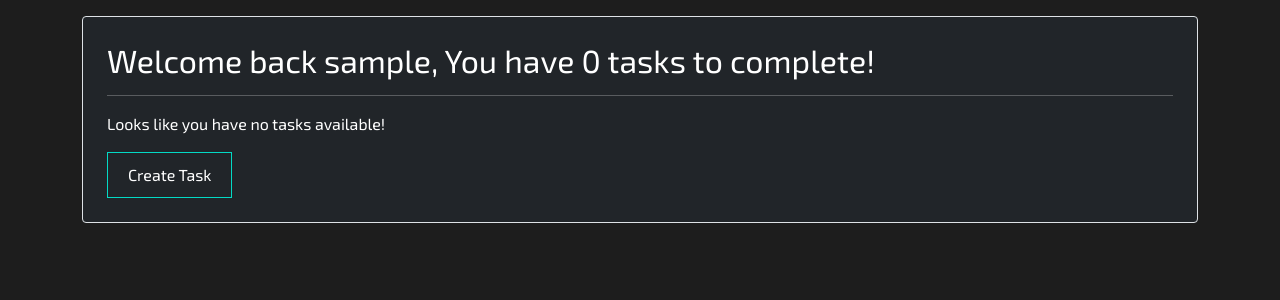
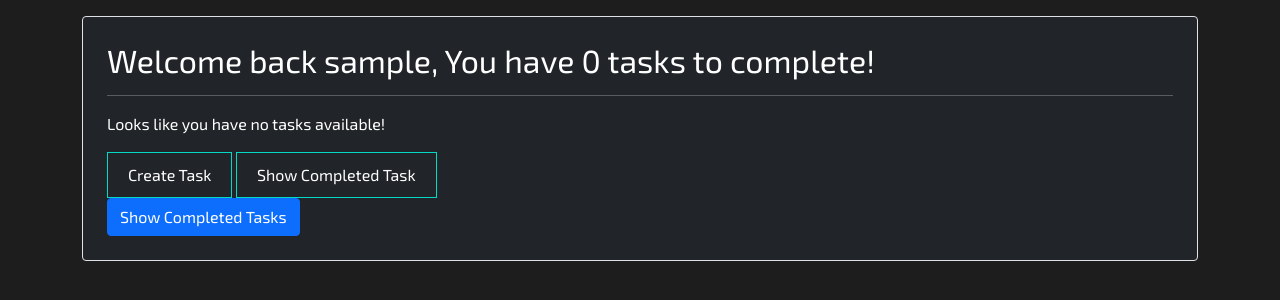
Before and after one commit to x00174641/To-Do-List-Django, a Django app: page / in a window 1280 px wide. Shown: the part 56-356 px from the top of the page. Run offline with Django 4.2, Linux system fonts and the light colour scheme; the visitor is signed in with stand-in values (Sample User, id 1); data that the repository does not hold is empty.

Commit message:
Improvements for UI, added completed time

```diff
--- a/Todo/settings.py
+++ b/Todo/settings.py
@@ -43,6 +43,7 @@ INSTALLED_APPS = [
     #imports
     'crispy_forms',
     'django_extensions',
+    'django.contrib.humanize',
 ]
 
 MIDDLEWARE = [
--- a/static/css/style.css
+++ b/static/css/style.css
@@ -45,6 +45,18 @@ a {
 
 .create-task-btn:hover {
     border: 1px solid #1964cc;
+    transition: 0.6s;
+}
+.no-tasks-show-completed-tasks-btn {
+    color: #ffffff;
+    border: 1px solid #03DAC5;
+    background-color: #212529;
+    padding: 10px 20px;
+}
+
+.no-tasks-show-completed-tasks-btn:hover {
+    border: 1px solid #1964cc;
+    transition: 0.6s;
 }
 
 .update-task-btn {
@@ -52,18 +64,20 @@ a {
     border: 1px solid #03DAC5;
     background-color: #212529;
     padding: 10px 20px;
-    margin-right: 10px;
-    margin-top: -10px;
-    float:right;
 }
 .delete-task-btn {
     color: #ffffff;
     border: 1px solid #03DAC5;
     background-color: #212529;
     padding: 10px 20px;
-    margin-right: 10px;
-    margin-top: -10px;
-    float:right;
+}
+.update-task-btn:hover {
+    border: 1px solid #1964cc;
+    transition: 0.6s;
+}
+.delete-task-btn:hover {
+    border: 1px solid #1964cc;
+    transition: 0.6s;
 }
 .swal-modal {
     background-color: #212529;
@@ -90,3 +104,16 @@ a {
 .swal-icon--success::before,.swal-icon--success__hide-corners,.swal-icon--success::after {
     background-color: #212529;
 }
+
+.return-home-btn {
+    color: #ffffff;
+    border: 1px solid #03DAC5;
+    background-color: #212529;
+    padding: 10px 20px;
+
+}
+
+.return-home-btn:hover {
+    border: 1px solid #1964cc;
+    transition: 0.6s;
+}
--- a/templates/index.html
+++ b/templates/index.html
@@ -39,44 +39,48 @@
   {%if taskcount == 0 %}
   <p>Looks like you have no tasks available!</p>
   <a href="{% url 'task_new'%}"><button class="create-task-btn">Create Task</button></a>
-
-
+  <a href="{% url 'tasks_completed'%}"><button class="no-tasks-show-completed-tasks-btn">Show Completed Task</button></a>
   {%else%}
+  <div class="container text-white p-4">
   <h3>Do Next:</h3>
   {% for i in tasks %}
   {% if forloop.counter < 2%}
   <div class="task-container">
+  <hr>
     <p class="text-white inline-text" >{{i.id}} | {{i.task_name}} - </p>
     <p id='nextexpiryDate' class="inline-text">{{i.due_date|date:"M d, Y"}} {{i.due_date|time:"H:i:s"}}</p>
     <p id='nextdueTime' class="inline-text time-remaining"></p>
-    <a href="{% url 'task_mark_completed' i.id %}"><button class="delete-task-btn">Mark As Completed</button></a>
-    <a href="{% url 'task_delete' i.id %}"><button class="delete-task-btn">Delete</button></a>
-    <a href="{% url 'task_update' i.id %}"><button class="update-task-btn">Update</button></a>
-
   </div>
-    <hr>
+  <br>
+  <a href="{% url 'task_update' i.id %}"><button class="update-task-btn m-1">Update</button></a>
+  <a href="{% url 'task_mark_completed' i.id %}"><button class="delete-task-btn m-1">Mark As Completed</button></a>
+</div>
     {%endif%}
   {%endfor%}
+  {% if taskcount == 1 %}
+  {%else%}
+  <div class="container text-white p-4">
   <h3>Upcoming Tasks To Do</h3>
   {% for i in tasks %}
   {%if forloop.counter > 1 %}
   {%if forloop.counter < 7 %}
   <div class="task-container">
+    <hr>
     <p class="text-white inline-text">{{i.id}} | {{i.task_name}} - {{i.due_date|date:"M d, Y"}} {{i.due_date|time:"H:i:s"}}</p>
-    <a href="{% url 'task_mark_completed' i.id %}"><button class="delete-task-btn">Mark As Completed</button></a>
-    <a href="{% url 'task_delete' i.id %}"><button class="delete-task-btn">Delete</button></a>
-    <a href="{% url 'task_update' i.id %}"><button class="update-task-btn">Update</button></a>
   </div>
-    <hr>
     <br>
+    <a href="{% url 'task_update' i.id %}"><button class="update-task-btn m-1">Update</button></a>
+    <a href="{% url 'task_mark_completed' i.id %}"><button class="delete-task-btn m-1">Mark As Completed</button></a>
     {%endif%}
     {%endif%}
   {%endfor%}
-  <a href="{% url 'tasks_completed' %}"><button class="btn btn-primary">Show Completed Tasks</button></a>
+</div>
+  {%endif%}
 </div>
 {%endif%}
 <div>
 </div>
+<a href="{% url 'tasks_completed' %}"><button class="btn btn-primary">Show Completed Tasks</button></a>
 {%else%}
   <h5>This is a simple to-do list website where you can keep track of your tasks! Please create an account or login to get started!</h5>
   <a href="{% url 'login' %}"><button class="btn login-button">Login</button></a>
--- a/todolist/models.py
+++ b/todolist/models.py
@@ -8,7 +8,7 @@ class ToDoTask(models.Model):
     author = models.ForeignKey(get_user_model(), on_delete=models.CASCADE)
     due_date = models.DateTimeField()
     completed = models.BooleanField(default=False)
-
+    completed_time = models.DateTimeField(auto_now=True)
     class Meta:
         ordering = ('due_date',)
 
--- a/todolist/views.py
+++ b/todolist/views.py
@@ -5,7 +5,7 @@ from django.contrib.auth.decorators import login_required
 from .models import ToDoTask
 from django.contrib import messages
 from django.utils import timezone
-from datetime import timedelta
+from datetime import timedelta, datetime
 
 @login_required
 def TaskCreateView(request):
@@ -64,7 +64,9 @@ def MarkTaskAsCompleted(request,id):
 @login_required
 def TasksCompleted(request):
     tasks_completed = ToDoTask.objects.filter(author=request.user,completed=True)
-    return render(request,'completed_tasks.html', {'tasks_completed': tasks_completed})
+    tasks_completed_count = ToDoTask.objects.filter(author=request.user,completed=True)
+
+    return render(request,'completed_tasks.html', {'tasks_completed': tasks_completed,'task_comp_count': tasks_completed_count})
 
 @login_required
 def ReverseACompletedTask(request,id):
```
Also changed, not shown: todolist/templates/completed_tasks.html (+14 -5 lines).
